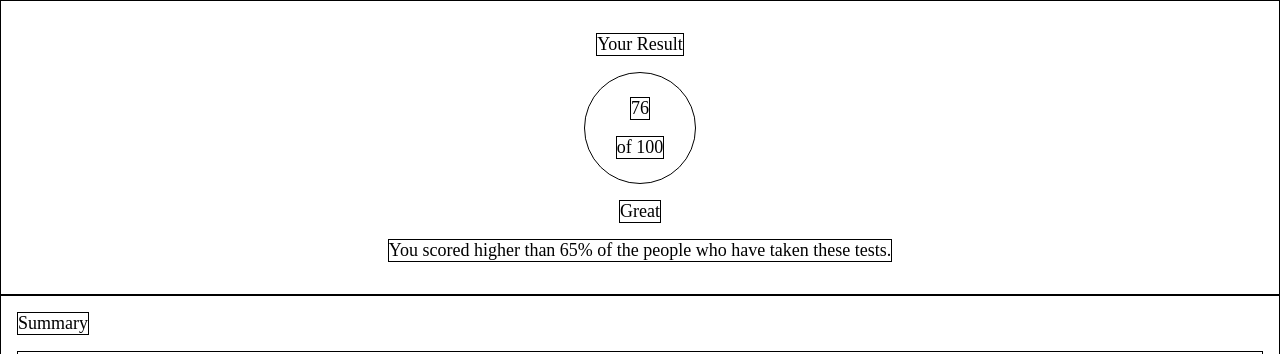
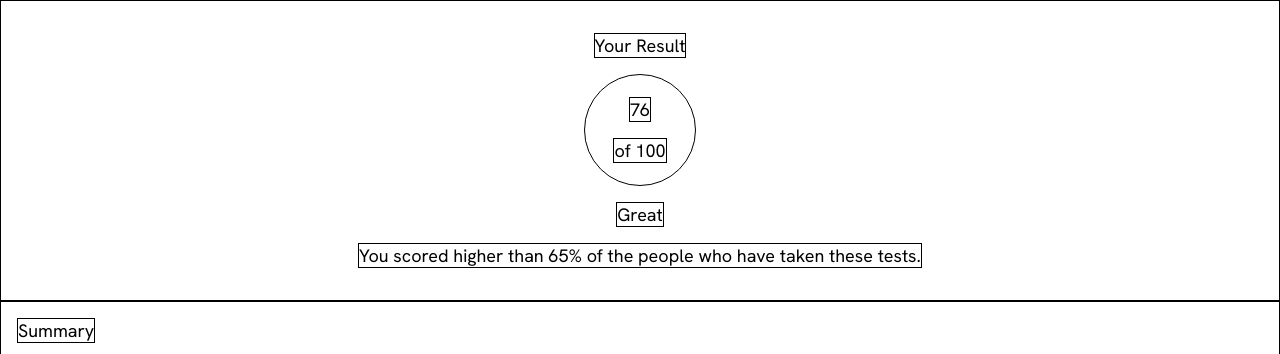
Before and after one commit to Ozzy-codes/frontendMentor-resultSummaryComponent, a plain HTML site: page index.html in a window 1280 px wide. Shown: the top 354 px of the page. Drawn offline with Linux system fonts and the light colour scheme.

Commit message:
add Hanken Grotesk font-family

```diff
--- a/app.css
+++ b/app.css
@@ -6,6 +6,7 @@
 
 body {
     height: 100vh;
+    font-family: 'Hanken Grotesk';
     font-size: 18px;
     display: flex;
     flex-direction: column;
--- a/index.html
+++ b/index.html
@@ -6,6 +6,7 @@
   <meta name="viewport" content="width=device-width, initial-scale=1.0">
 
   <link rel="icon" type="image/png" sizes="32x32" href="./assets/images/favicon-32x32.png">
+  <link rel="stylesheet" href="https://fonts.googleapis.com/css2?family=Hanken+Grotesk:wght@400..800">
   <link rel="stylesheet" href="app.css">
 
   <title>Frontend Mentor | Results summary component</title>
```
